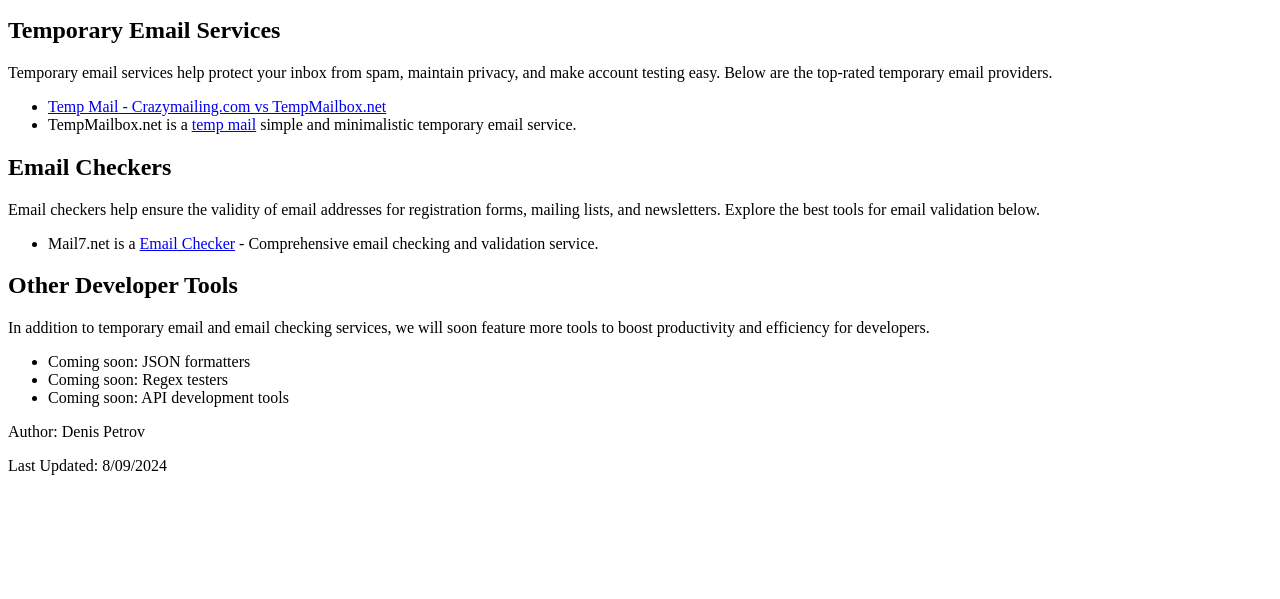
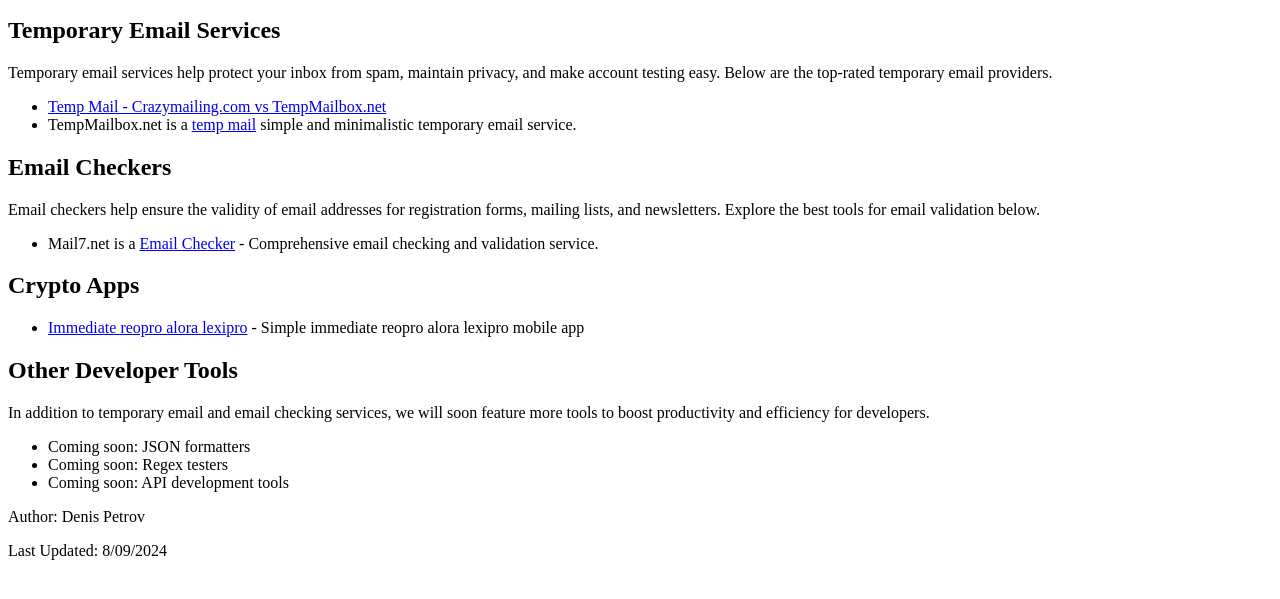
Before and after one commit to phyco-org/phyco-org.github.io, a plain HTML site: page index.html in a window 1280 px wide. Shown: the part 101-700 px from the top of the page. Drawn offline with Linux system fonts and the light colour scheme.

Commit message:
Update index.html

```diff
--- a/index.html
+++ b/index.html
@@ -32,6 +32,14 @@
     </ul>
   </section>
 
+
+  <section>
+    <h2>Crypto Apps</h2>
+    <ul>
+      <li><a href="https://apps.apple.com/il/app/immediate-reopro-alora-lexipro/id6738197173" target="_blank">Immediate reopro alora lexipro</a> - Simple immediate reopro alora lexipro mobile app</li>
+    </ul>
+  </section>
+
   <section>
     <h2>Other Developer Tools</h2>
     <p>In addition to temporary email and email checking services, we will soon feature more tools to boost productivity and efficiency for developers.</p>
```
